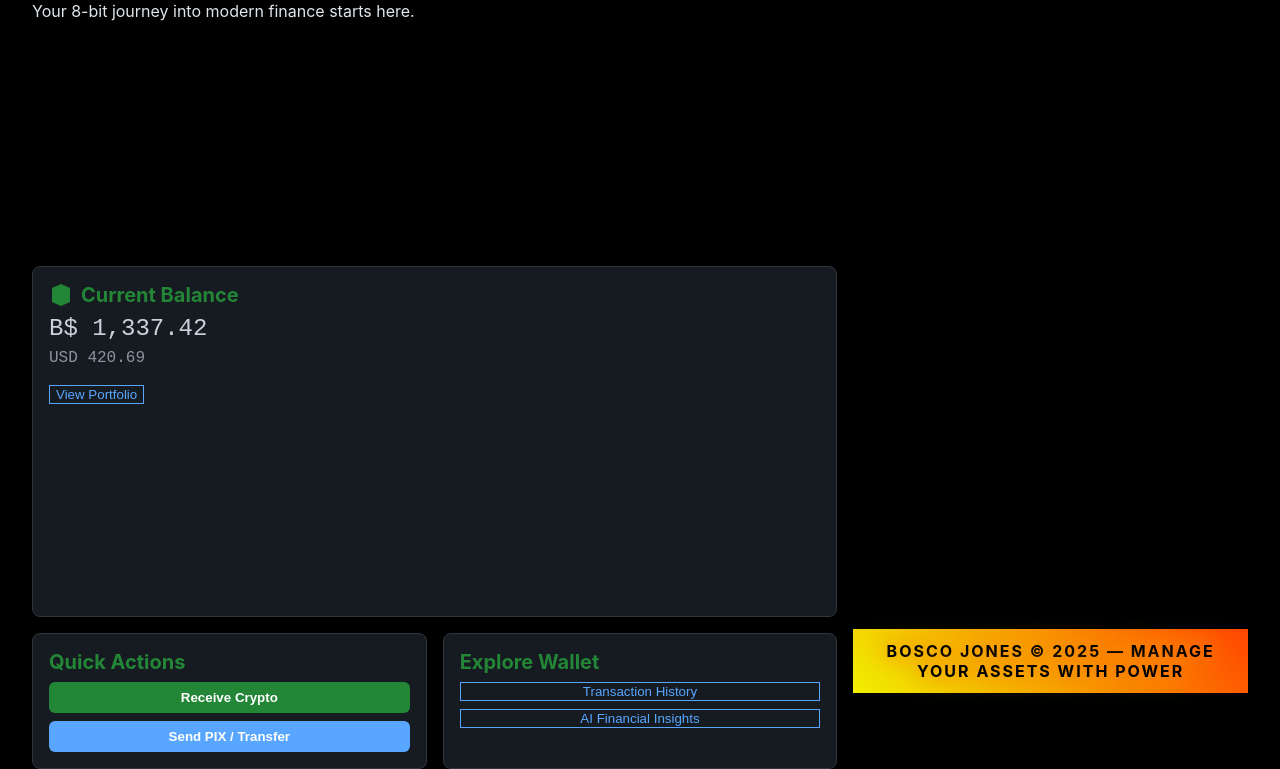
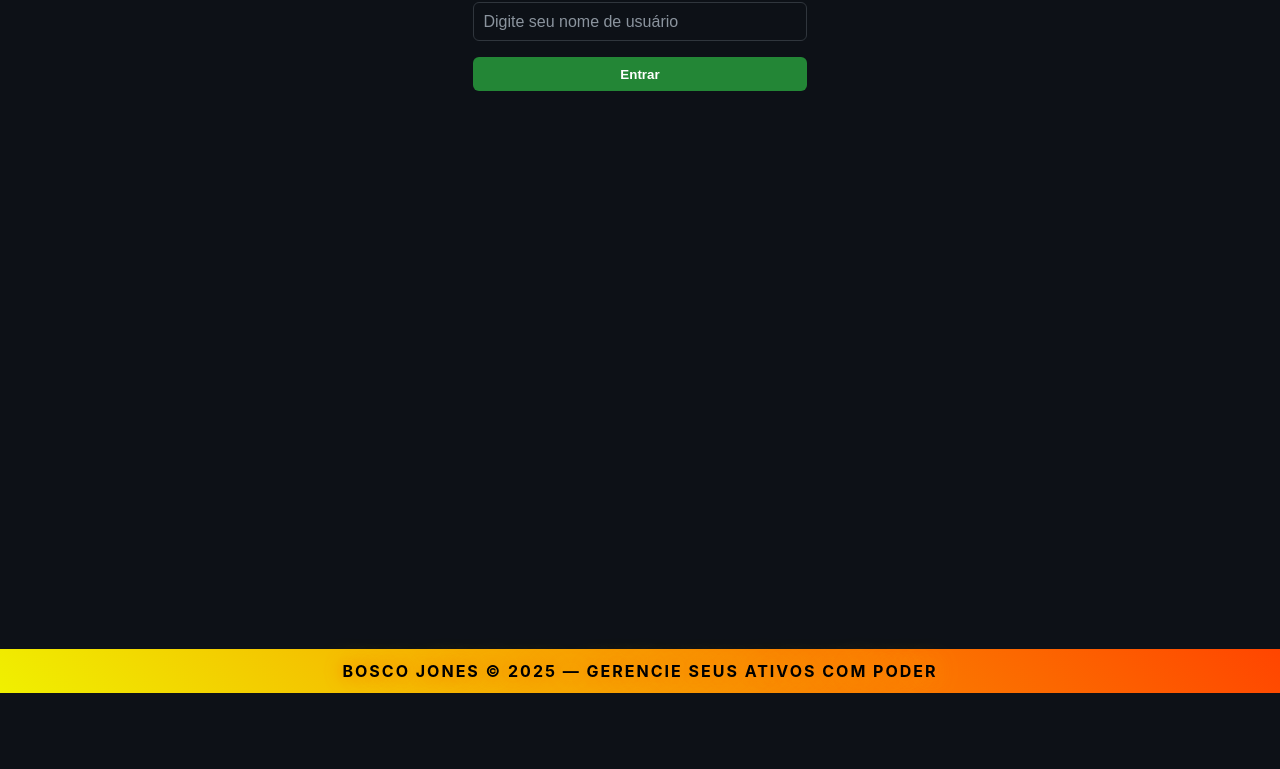
Before and after one commit to NSCSUPORT/boscojones, a website: page WALLET.HTML in a window 1280 px wide. Shown: the part 107-876 px from the top of the page. After the commit the page ends 800 px from the top, so only its background shows below. Drawn offline with Linux system fonts and the light colour scheme.

Commit message:
Update WALLET.HTML

```diff
--- a/WALLET.HTML
+++ b/WALLET.HTML
@@ -3,171 +3,184 @@
 <head>
 <meta charset="UTF-8" />
 <meta name="viewport" content="width=device-width, initial-scale=1" />
-  <title>Bit Bosco Wallet - Bosco Jones</title>
+<title>Bosco Jones Wallet</title>
 <style>
-    :root {
-      --bg-default: #000000; /* fundo preto absoluto */
-      --fg-default: 210 20% 90%; /* cinza claro */
-      --card-bg: #161b22; /* GitHub dark card */
-      --card-fg: #c9d1d9;
-      --border-color: #30363d;
-      --primary: #238636; /* verde forte GitHub */
-      --accent: #58a6ff; /* azul GitHub */
-      --destructive: #da3633; /* vermelho GitHub */
-      --footer-gradient-start: #f0f000;
-      --footer-gradient-end: #ff4500;
-    }
-
-    *, *::before, *::after {
+  /* Reset básico */
+  * {
     box-sizing: border-box;
   }
-
-    html, body {
-      margin: 0;
+  body, html {
+    margin: 0; padding: 0;
     height: 100%;
+    background-color: #0d1117; /* Fundo preto GitHub dark */
+    color: #c9d1d9;
     font-family: -apple-system, BlinkMacSystemFont, "Segoe UI", Helvetica, Arial, sans-serif, "Apple Color Emoji", "Segoe UI Emoji";
-      background-color: var(--bg-default);
-      color: hsl(var(--fg-default));
-      box-sizing: border-box;
     display: grid;
-      grid-template-columns: repeat(auto-fit, minmax(320px, 1fr));
-      grid-template-rows: auto auto 60px;
-      gap: 1rem;
-      padding: 1rem;
+    grid-template-rows: 1fr auto;
     min-height: 100vh;
   }
-
-    h1, h2, h3, h4, h5, h6 {
-      color: #c9d1d9;
-      margin-bottom: 0.25em;
-    }
-
-    .card {
-      background-color: var(--card-bg);
-      color: var(--card-fg);
-      border: 1px solid var(--border-color);
-      border-radius: 8px;
-      padding: 1rem;
-      display: flex;
-      flex-direction: column;
-      box-shadow: 0 2px 5px rgb(0 0 0 / 0.6);
-      transition: box-shadow 0.3s ease;
-    }
-    .card:hover {
-      box-shadow: 0 5px 15px rgb(0 0 0 / 0.8);
-    }
-
-    .card-header {
-      font-weight: 700;
-      font-size: 1.25rem;
-      margin-bottom: 0.5rem;
-      display: flex;
-      align-items: center;
-      gap: 0.5rem;
-      color: var(--primary);
-    }
-
-    .card-content {
-      font-family: monospace;
-      font-size: 1.5rem;
-      margin-bottom: 1rem;
-      color: var(--card-fg);
-    }
-
-    .button {
-      background-color: var(--primary);
-      color: #fff;
-      border: none;
-      border-radius: 6px;
-      padding: 0.5rem 1rem;
-      font-weight: 600;
-      cursor: pointer;
-      display: flex;
-      align-items: center;
-      justify-content: center;
-      gap: 0.5rem;
-      transition: background-color 0.3s ease;
-    }
-    .button:hover {
-      background-color: #2ea043;
-    }
-
-    .button-outline {
-      background: transparent;
-      border: 1.5px solid var(--accent);
-      color: var(--accent);
-    }
-    .button-outline:hover {
-      background-color: var(--accent);
-      color: #000;
-    }
-
-    .section-grid {
+  main {
     display: grid;
     grid-template-columns: repeat(auto-fit, minmax(320px, 1fr));
     gap: 1rem;
+    padding: 2rem;
+    align-content: start;
   }
-
+  .card {
+    background: #161b22;
+    border: 1px solid #30363d;
+    border-radius: 8px;
+    padding: 1.5rem;
+    box-shadow: 0 2px 5px rgb(0 0 0 / 0.6);
+  }
+  h1, h2, h3 {
+    margin-top: 0;
+  }
+  button {
+    background-color: #238636; /* Verde GitHub */
+    border: none;
+    border-radius: 6px;
+    color: white;
+    padding: 0.6rem 1rem;
+    font-weight: 600;
+    cursor: pointer;
+    transition: background-color 0.3s ease;
+    margin-top: 1rem;
+    width: 100%;
+  }
+  button:hover {
+    background-color: #2ea043;
+  }
+  input[type="text"] {
+    width: 100%;
+    padding: 0.6rem;
+    border-radius: 6px;
+    border: 1px solid #30363d;
+    background-color: #0d1117;
+    color: #c9d1d9;
+    font-size: 1rem;
+  }
+  input[type="text"]::placeholder {
+    color: #8b949e;
+  }
+  /* Footer amarelo neon */
   footer {
     width: 100%;
     padding: 12px;
-      background: linear-gradient(45deg, var(--footer-gradient-start), var(--footer-gradient-end));
+    background: linear-gradient(45deg, #f0f000, #ff4500);
     color: #000;
     text-align: center;
     font-size: 1rem;
     font-weight: bold;
     letter-spacing: 2px;
     text-shadow: 0 0 8px #ff0000;
-      margin-top: 20px;
+    user-select: none;
     animation: neon 1.5s ease-in-out infinite alternate;
-      align-self: end;
-      user-select: none;
   }
-
   @keyframes neon {
     0% { text-shadow: 0 0 5px #f0f000, 0 0 10px #ff4500; }
     50% { text-shadow: 0 0 20px #ff4500, 0 0 30px #f0f000; }
     100% { text-shadow: 0 0 5px #f0f000, 0 0 10px #ff4500; }
   }
+  /* Layout da tela de login */
+  #login-screen {
+    max-width: 400px;
+    margin: auto;
+    padding: 2rem;
+    text-align: center;
+  }
+  #login-screen h2 {
+    margin-bottom: 1rem;
+    color: #58a6ff;
+  }
+  /* Balance text */
+  #balance-amount {
+    font-family: monospace;
+    font-size: 3rem;
+    margin: 0.2rem 0;
+    color: #238636;
+  }
+  #balance-fiat {
+    font-size: 1rem;
+    color: #8b949e;
+  }
 </style>
 </head>
 <body>
 
-  <header style="grid-column: 1 / -1; padding-bottom: 1rem;">
-    <h1>Welcome to Bit Bosco Wallet!</h1>
-    <p>Your 8-bit journey into modern finance starts here.</p>
-  </header>
-
-  <section class="card" style="grid-column: span 2;">
-    <div class="card-header">
-      <svg style="width:24px;height:24px;fill:var(--primary);" viewBox="0 0 24 24" aria-hidden="true"><path d="M12 1L3 5v14l9 4 9-4V5l-9-4z"/></svg>
-      Current Balance
-    </div>
-    <div class="card-content">
-      B$ 1,337.42<br/>
-      <small style="font-size: 1rem; color: #8b949e;">USD 420.69</small>
-    </div>
-    <button class="button-outline" style="width: fit-content;">
-      View Portfolio
-    </button>
+<main>
+  <!-- Login -->
+  <section id="login-screen">
+    <h2>Login na Bosco Jones Wallet</h2>
+    <form id="login-form">
+      <input type="text" id="username" placeholder="Digite seu nome de usuário" required />
+      <button type="submit">Entrar</button>
+    </form>
   </section>
 
-  <section class="section-grid" style="grid-column: span 2;">
-    <div class="card">
-      <div class="card-header">Quick Actions</div>
-      <button class="button" style="width: 100%;">Receive Crypto</button>
-      <button class="button" style="width: 100%; margin-top: 0.5rem; background-color: var(--accent);">Send PIX / Transfer</button>
+  <!-- Wallet (oculto até login) -->
+  <section id="wallet-screen" style="display:none; grid-column: 1 / -1;">
+    <h1>Bem-vindo, <span id="display-username"></span>!</h1>
+    <p>Sua jornada financeira 8-bit começa aqui.</p>
+
+    <div class="card" style="max-width: 320px;">
+      <h2>Saldo Atual</h2>
+      <p id="balance-amount">B$ 0.00</p>
+      <small id="balance-fiat">USD 0.00</small>
+      <button id="add-funds-btn" title="Adicionar 100 BoscoCoin">Adicionar 100 BoscoCoin</button>
     </div>
-    <div class="card">
-      <div class="card-header">Explore Wallet</div>
-      <button class="button-outline" style="width: 100%;">Transaction History</button>
-      <button class="button-outline" style="width: 100%; margin-top: 0.5rem;">AI Financial Insights</button>
+
+    <div class="card" style="max-width: 320px; margin-top: 1rem;">
+      <h3>Ações Rápidas</h3>
+      <button>Receber Crypto</button>
+      <button style="background-color:#58a6ff; margin-top:0.5rem;">Enviar PIX / Transferência</button>
+    </div>
+
+    <div class="card" style="max-width: 320px; margin-top: 1rem;">
+      <h3>Explorar Carteira</h3>
+      <button style="background-color: transparent; border: 1px solid #58a6ff; color: #58a6ff;">Histórico de Transações</button>
+      <button style="background-color: transparent; border: 1px solid #58a6ff; color: #58a6ff; margin-top: 0.5rem;">Insights Financeiros AI</button>
     </div>
   </section>
+</main>
 
 <footer>
-    BOSCO JONES © 2025 — MANAGE YOUR ASSETS WITH POWER
+  BOSCO JONES © 2025 — GERENCIE SEUS ATIVOS COM PODER
 </footer>
+
+<script>
+  const loginForm = document.getElementById("login-form");
+  const loginScreen = document.getElementById("login-screen");
+  const walletScreen = document.getElementById("wallet-screen");
+  const displayUsername = document.getElementById("display-username");
+  const balanceAmount = document.getElementById("balance-amount");
+  const balanceFiat = document.getElementById("balance-fiat");
+  const addFundsBtn = document.getElementById("add-funds-btn");
+
+  let balance = 0;
+
+  loginForm.addEventListener("submit", (e) => {
+    e.preventDefault();
+    const username = document.getElementById("username").value.trim();
+    if (!username) return alert("Por favor, digite seu nome de usuário.");
+    displayUsername.textContent = username;
+    balance = 0;
+    updateBalanceUI();
+    loginScreen.style.display = "none";
+    walletScreen.style.display = "grid";
+  });
+
+  function updateBalanceUI() {
+    balanceAmount.textContent = `B$ ${balance.toFixed(2)}`;
+    // Exemplo taxa conversão fixa 1 B$ = 0.314 USD
+    balanceFiat.textContent = `USD ${(balance * 0.314).toFixed(2)}`;
+  }
+
+  addFundsBtn.addEventListener("click", () => {
+    balance += 100;
+    updateBalanceUI();
+  });
+</script>
 
 </body>
 </html>
```
Lines whose indentation alone changed are shown as unchanged.
